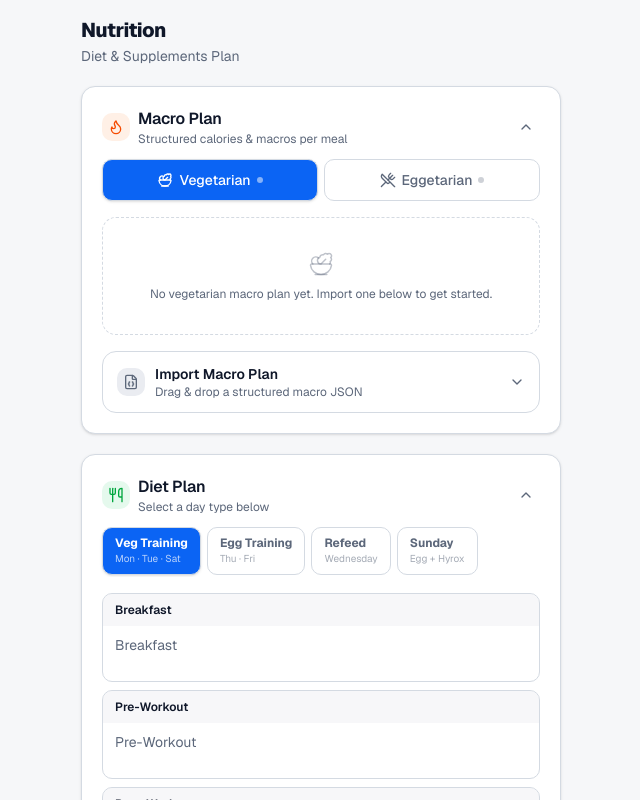
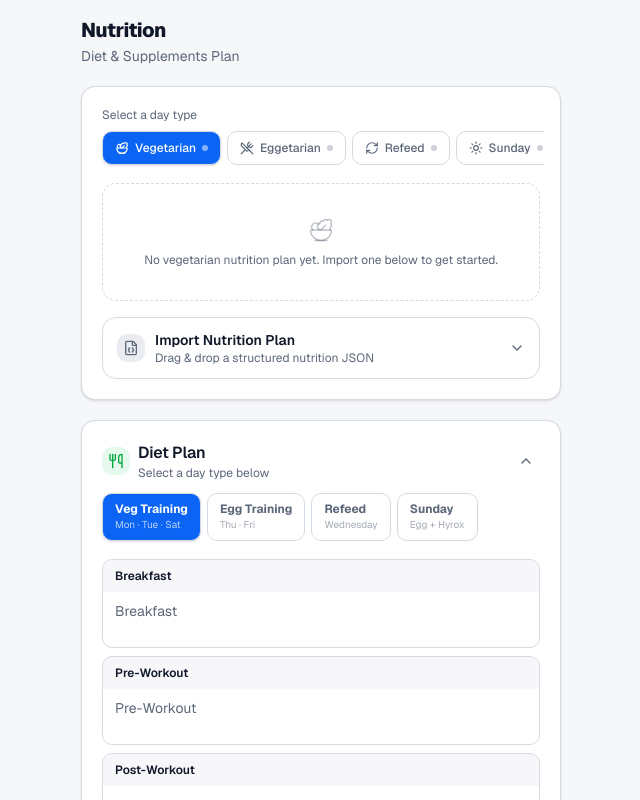
Before and after one commit to lucif3r11/ayushforge, a Next.js app: page /nutrition in a window 1280 px wide. Shown: the top 800 px of the page, without its empty margins (319-959 px from the left). Built offline with nearby package versions, Linux system fonts and the light colour scheme.

Commit message:
Fix Nutrition import to support nutrition_only type and display proper meal tables

```diff
--- a/components/nutrition/MacroPlanContent.tsx
+++ b/components/nutrition/MacroPlanContent.tsx
@@ -14,18 +14,13 @@ import {
   Wheat,
   Droplet,
   UtensilsCrossed,
+  RefreshCw,
+  Sun,
 } from "lucide-react";
 import { toast } from "sonner";
 import { useAppStore } from "@/lib/store";
-import {
-  Card,
-  CardContent,
-  CardHeader,
-  CardTitle,
-  CardDescription,
-} from "@/components/ui/card";
+import { Card, CardContent } from "@/components/ui/card";
 import { Button } from "@/components/ui/button";
-import { Input } from "@/components/ui/input";
 import { Separator } from "@/components/ui/separator";
 import { cn } from "@/lib/utils";
 import MacroPlanImporter from "@/components/nutrition/MacroPlanImporter";
@@ -63,6 +58,8 @@ function sumItems(items: MacroFoodItem[]): Totals {
 const DAY_TYPES: { key: MacroDayType; label: string; icon: typeof Salad }[] = [
   { key: "vegetarian", label: "Vegetarian", icon: Salad },
   { key: "eggetarian", label: "Eggetarian", icon: UtensilsCrossed },
+  { key: "refeed", label: "Refeed", icon: RefreshCw },
+  { key: "sunday", label: "Sunday", icon: Sun },
 ];
 
 // ─── Macro stat row (compact, color-coded) ───────────────────────────────────
@@ -91,11 +88,22 @@ function MacroStats({ totals, size = "sm" }: { totals: Totals; size?: "sm" | "md
   );
 }
 
-// ─── Food item card (always-editable, lives in horizontal scroller) ──────────
+// ─── Editable food row (lives inside a meal table) ───────────────────────────
 
 type EditableNumField = "kcal" | "protein" | "carbs" | "fat";
 
-function FoodItemCard({
+function cellInputClass(extra?: string) {
+  return cn(
+    "w-full min-w-0 bg-transparent outline-none text-xs leading-tight",
+    "placeholder:text-muted-foreground/40 rounded px-0.5 py-1 -mx-0.5",
+    "focus:bg-muted/60 transition-colors",
+    // Hide number input spin buttons — they inflate scrollWidth and clip digits in narrow cells
+    "[appearance:textfield] [&::-webkit-outer-spin-button]:appearance-none [&::-webkit-outer-spin-button]:m-0 [&::-webkit-inner-spin-button]:appearance-none [&::-webkit-inner-spin-button]:m-0",
+    extra
+  );
+}
+
+function FoodRow({
   item,
   onChange,
   onChangeNumber,
@@ -107,101 +115,85 @@ function FoodItemCard({
   onDelete: () => void;
 }) {
   return (
-    <div className="shrink-0 snap-start w-[156px] rounded-xl border border-border bg-card p-2.5 space-y-1.5 relative">
+    <tr className="border-t border-border/60">
+      <td className="py-1 pl-3 pr-1">
+        <input
+          value={item.name}
+          onChange={(e) => onChange("name", e.target.value)}
+          placeholder="Food name"
+          className={cellInputClass("font-medium text-foreground")}
+        />
+      </td>
+      <td className="py-1 pr-1">
+        <input
+          value={item.quantity}
+          onChange={(e) => onChange("quantity", e.target.value)}
+          placeholder="Qty"
+          className={cellInputClass("text-muted-foreground")}
+        />
+      </td>
+      <td className="py-1 pr-1">
+        <input
+          type="number"
+          inputMode="numeric"
+          value={item.kcal || ""}
+          onChange={(e) => onChangeNumber("kcal", e.target.value)}
+          placeholder="0"
+          min="0"
+          className={cellInputClass("text-right font-medium")}
+        />
+      </td>
+      <td className="py-1 pr-1">
+        <input
+          type="number"
+          inputMode="numeric"
+          value={item.protein || ""}
+          onChange={(e) => onChangeNumber("protein", e.target.value)}
+          placeholder="0"
+          min="0"
+          className={cellInputClass("text-right text-blue-600 dark:text-blue-400")}
+        />
+      </td>
+      <td className="py-1 pr-1">
+        <input
+          type="number"
+          inputMode="numeric"
+          value={item.carbs || ""}
+          onChange={(e) => onChangeNumber("carbs", e.target.value)}
+          placeholder="0"
+          min="0"
+          className={cellInputClass("text-right text-amber-600 dark:text-amber-400")}
+        />
+      </td>
+      <td className="py-1 pr-1">
+        <input
+          type="number"
+          inputMode="numeric"
+          value={item.fat || ""}
+          onChange={(e) => onChangeNumber("fat", e.target.value)}
+          placeholder="0"
+          min="0"
+          className={cellInputClass("text-right text-rose-600 dark:text-rose-400")}
+        />
+      </td>
+      <td className="py-1 pr-1">
         <button
           onClick={onDelete}
-        className="absolute top-1.5 right-1.5 h-6 w-6 flex items-center justify-center rounded-md text-muted-foreground/50 hover:text-destructive hover:bg-destructive/10 transition-colors z-10"
+          className="h-5 w-5 flex items-center justify-center rounded-md text-muted-foreground/40 hover:text-destructive hover:bg-destructive/10 transition-colors"
           aria-label="Remove food item"
         >
           <Trash2 className="h-3 w-3" />
         </button>
-
-      <Input
-        value={item.name}
-        onChange={(e) => onChange("name", e.target.value)}
-        placeholder="Food name"
-        className="h-8 text-xs font-medium pr-7"
-      />
-      <Input
-        value={item.quantity}
-        onChange={(e) => onChange("quantity", e.target.value)}
-        placeholder="Quantity"
-        className="h-7 text-xs text-muted-foreground"
-      />
-
-      <div className="flex items-center gap-1.5 pt-0.5">
-        <Flame className="h-3 w-3 text-orange-500 shrink-0" />
-        <Input
-          type="number"
-          inputMode="numeric"
-          value={item.kcal || ""}
-          onChange={(e) => onChangeNumber("kcal", e.target.value)}
-          placeholder="kcal"
-          className="h-7 text-xs text-center px-1"
-          min="0"
-        />
-      </div>
-
-      <div className="grid grid-cols-3 gap-1">
-        <div className="space-y-0.5">
-          <span className="flex items-center justify-center gap-0.5 text-[9px] font-semibold text-blue-600 dark:text-blue-400">
-            <Drumstick className="h-2.5 w-2.5" /> P
-          </span>
-          <Input
-            type="number"
-            inputMode="numeric"
-            value={item.protein || ""}
-            onChange={(e) => onChangeNumber("protein", e.target.value)}
-            className="h-7 text-xs text-center px-0.5"
-            min="0"
-          />
-        </div>
-        <div className="space-y-0.5">
-          <span className="flex items-center justify-center gap-0.5 text-[9px] font-semibold text-amber-600 dark:text-amber-400">
-            <Wheat className="h-2.5 w-2.5" /> C
-          </span>
-          <Input
-            type="number"
-            inputMode="numeric"
-            value={item.carbs || ""}
-            onChange={(e) => onChangeNumber("carbs", e.target.value)}
-            className="h-7 text-xs text-center px-0.5"
-            min="0"
-          />
-        </div>
-        <div className="space-y-0.5">
-          <span className="flex items-center justify-center gap-0.5 text-[9px] font-semibold text-rose-600 dark:text-rose-400">
-            <Droplet className="h-2.5 w-2.5" /> F
-          </span>
-          <Input
-            type="number"
-            inputMode="numeric"
-            value={item.fat || ""}
-            onChange={(e) => onChangeNumber("fat", e.target.value)}
-            className="h-7 text-xs text-center px-0.5"
-            min="0"
-          />
-        </div>
-      </div>
-    </div>
+      </td>
+    </tr>
   );
 }
 
-function AddFoodItemCard({ onAdd }: { onAdd: () => void }) {
-  return (
-    <button
-      onClick={onAdd}
-      className="shrink-0 snap-start w-[72px] rounded-xl border border-dashed border-border flex flex-col items-center justify-center gap-1.5 text-muted-foreground hover:text-foreground hover:border-primary/50 hover:bg-primary/5 transition-colors"
-    >
-      <Plus className="h-4 w-4" />
-      <span className="text-[10px] font-medium leading-tight text-center px-1">Add food</span>
-    </button>
-  );
-}
+// ─── Meal table (clean Food | Quantity | Kcal | P | C | F layout) ────────────
 
-// ─── Meal block ───────────────────────────────────────────────────────────────
+const ROW_COLLAPSE_THRESHOLD = 6;
 
-function MealBlock({
+function MealTable({
   meal,
   onUpdateItem,
   onUpdateItemNumber,
@@ -214,18 +206,43 @@ function MealBlock({
   onAddItem: () => void;
   onDeleteItem: (itemId: string) => void;
 }) {
+  const isLong = meal.items.length > ROW_COLLAPSE_THRESHOLD;
+  // Long meals start collapsed (accordion) to keep the page from getting too tall
+  const [expanded, setExpanded] = useState(!isLong);
   const totals = useMemo(() => sumItems(meal.items), [meal.items]);
+
+  const visibleItems = isLong && !expanded ? meal.items.slice(0, ROW_COLLAPSE_THRESHOLD) : meal.items;
+  const hiddenCount = meal.items.length - visibleItems.length;
 
   return (
     <div className="rounded-xl border border-border overflow-hidden">
       <div className="flex items-center justify-between gap-2 px-3 py-2.5 bg-muted/40">
         <span className="text-sm font-semibold shrink-0">{meal.name}</span>
-        {meal.items.length > 0 && <MacroStats totals={totals} />}
+        {meal.items.length > 0 && (
+          <span className="text-xs text-muted-foreground">
+            {Math.round(totals.kcal)} kcal · {meal.items.length} item{meal.items.length !== 1 ? "s" : ""}
+          </span>
+        )}
       </div>
-      <div className="p-2.5">
-        <div className="flex gap-2 overflow-x-auto snap-x snap-proximity pb-1 -mx-1 px-1">
-          {meal.items.map((item) => (
-            <FoodItemCard
+
+      {meal.items.length > 0 && (
+        <div className="overflow-x-auto">
+          <table className="w-full text-xs border-collapse table-fixed">
+            <thead>
+              <tr className="text-[9px] uppercase tracking-wide text-muted-foreground/70">
+                {/* Food has no fixed width — it absorbs whatever space is left */}
+                <th className="text-left font-semibold pl-3 pr-1 py-1.5">Food</th>
+                <th className="w-[54px] text-left font-semibold pr-1 py-1.5">Qty</th>
+                <th className="w-9 text-right font-semibold pr-1 py-1.5">Kcal</th>
+                <th className="w-7 text-right font-semibold pr-1 py-1.5">P</th>
+                <th className="w-7 text-right font-semibold pr-1 py-1.5">C</th>
+                <th className="w-7 text-right font-semibold pr-1.5 py-1.5">F</th>
+                <th className="w-6" />
+              </tr>
+            </thead>
+            <tbody>
+              {visibleItems.map((item) => (
+                <FoodRow
                   key={item.id}
                   item={item}
                   onChange={(field, value) => onUpdateItem(item.id, field, value)}
@@ -233,8 +250,41 @@ function MealBlock({
                   onDelete={() => onDeleteItem(item.id)}
                 />
               ))}
-          <AddFoodItemCard onAdd={onAddItem} />
+            </tbody>
+            <tfoot>
+              <tr className="border-t border-border font-semibold">
+                <td className="pl-3 pr-1.5 py-1.5 text-foreground" colSpan={2}>
+                  Meal total
+                </td>
+                <td className="text-right pr-1.5 py-1.5 text-foreground">{Math.round(totals.kcal)}</td>
+                <td className="text-right pr-1 py-1.5 text-blue-600 dark:text-blue-400">{Math.round(totals.protein)}</td>
+                <td className="text-right pr-1 py-1.5 text-amber-600 dark:text-amber-400">{Math.round(totals.carbs)}</td>
+                <td className="text-right pr-2 py-1.5 text-rose-600 dark:text-rose-400">{Math.round(totals.fat)}</td>
+                <td />
+              </tr>
+            </tfoot>
+          </table>
         </div>
+      )}
+
+      <div className="flex items-center justify-between gap-2 px-3 py-2 border-t border-border">
+        {isLong ? (
+          <button
+            onClick={() => setExpanded((v) => !v)}
+            className="text-xs font-medium text-primary hover:underline"
+          >
+            {expanded ? "Show less" : `Show ${hiddenCount} more item${hiddenCount !== 1 ? "s" : ""}`}
+          </button>
+        ) : (
+          <span />
+        )}
+        <button
+          onClick={onAddItem}
+          className="flex items-center gap-1 text-xs font-medium text-muted-foreground hover:text-foreground transition-colors"
+        >
+          <Plus className="h-3 w-3" />
+          Add food
+        </button>
       </div>
     </div>
   );
@@ -255,7 +305,7 @@ function SaveBar({ dirty, onSave }: { dirty: boolean; onSave: () => void }) {
       )}
       <Button size="sm" onClick={onSave} disabled={!dirty} className="gap-1.5">
         <Save className="h-3.5 w-3.5" />
-        Save Macro Plan
+        Save Nutrition Plan
       </Button>
     </div>
   );
@@ -268,7 +318,7 @@ function EmptyDayPlan({ label }: { label: string }) {
     <div className="rounded-xl border border-dashed border-border py-8 flex flex-col items-center gap-2 text-center px-4">
       <Salad className="h-7 w-7 text-muted-foreground/40" strokeWidth={1.25} />
       <p className="text-xs text-muted-foreground">
-        No {label.toLowerCase()} macro plan yet. Import one below to get started.
+        No {label.toLowerCase()} nutrition plan yet. Import one below to get started.
       </p>
     </div>
   );
@@ -283,7 +333,6 @@ export default function MacroPlanContent() {
   const planUpdatedAt = useAppStore((s) => s.macroPlan.updatedAt);
   const setMacroPlan = useAppStore((s) => s.setMacroPlan);
 
-  const [expanded, setExpanded] = useState(true);
   const [importOpen, setImportOpen] = useState(false);
   const [selectedType, setSelectedType] = useState<MacroDayType>("vegetarian");
   const [draft, setDraft] = useState<MacroDayPlan | null>(null);
@@ -292,7 +341,7 @@ export default function MacroPlanContent() {
   // Restore last-used day type
   useEffect(() => {
     const saved = localStorage.getItem(LS_DAY_TYPE_KEY);
-    if (saved === "vegetarian" || saved === "eggetarian") setSelectedType(saved);
+    if (DAY_TYPES.some((d) => d.key === saved)) setSelectedType(saved as MacroDayType);
   }, []);
 
   // Re-sync draft from store whenever the plan or selected type changes
@@ -384,7 +433,7 @@ export default function MacroPlanContent() {
     const updated: MacroPlan = { ...macroPlan, dayPlans: [...others, draft] };
     setMacroPlan(updated);
     setDirty(false);
-    toast.success(`${dayTypeMeta(selectedType).label} macro plan saved!`);
+    toast.success(`${dayTypeMeta(selectedType).label} nutrition plan saved!`);
   }, [draft, macroPlan, setMacroPlan, selectedType]);
 
   function dayTypeMeta(key: MacroDayType) {
@@ -397,39 +446,14 @@ export default function MacroPlanContent() {
   );
 
   const activeMeta = dayTypeMeta(selectedType);
-  const totalItems = draft ? draft.meals.reduce((a, m) => a + m.items.length, 0) : 0;
 
   return (
     <Card>
-      <CardHeader className={expanded ? "pb-3" : "pb-4"}>
-        <div className="flex items-center justify-between gap-2">
-          <div className="flex items-center gap-2 min-w-0">
-            <div className="rounded-lg bg-orange-500/10 p-1.5 shrink-0">
-              <Flame className="h-4 w-4 text-orange-600 dark:text-orange-400" />
-            </div>
-            <div className="min-w-0">
-              <CardTitle className="text-base">Macro Plan</CardTitle>
-              <CardDescription className="text-xs">
-                {draft
-                  ? `${draft.meals.length} meal${draft.meals.length !== 1 ? "s" : ""} · ${totalItems} items · ${activeMeta.label}`
-                  : "Structured calories & macros per meal"}
-              </CardDescription>
-            </div>
-          </div>
-          <button
-            onClick={() => setExpanded((v) => !v)}
-            className="p-1.5 rounded-lg text-muted-foreground hover:bg-muted transition-colors shrink-0"
-            aria-label={expanded ? "Collapse macro plan" : "Expand macro plan"}
-          >
-            <ChevronDown className={cn("h-4 w-4 transition-transform", expanded && "rotate-180")} />
-          </button>
-        </div>
-      </CardHeader>
-
-      {expanded && (
-        <CardContent className="space-y-4">
+      <CardContent className="space-y-4 pt-5">
         {/* Day-type selector */}
-          <div className="flex gap-1.5">
+        <div>
+          <p className="text-xs text-muted-foreground mb-2">Select a day type</p>
+          <div className="flex gap-1.5 overflow-x-auto pb-0.5 -mx-1 px-1">
             {DAY_TYPES.map((dt) => {
               const Icon = dt.icon;
               const hasPlan = macroPlan.dayPlans.some((p) => p.dayType === dt.key);
@@ -438,13 +462,13 @@ export default function MacroPlanContent() {
                   key={dt.key}
                   onClick={() => handleTypeChange(dt.key)}
                   className={cn(
-                    "flex-1 flex items-center justify-center gap-1.5 px-3 py-2.5 rounded-lg border text-sm font-medium transition-all",
+                    "flex-shrink-0 flex items-center justify-center gap-1.5 px-3 py-2 rounded-lg border text-xs font-medium transition-all",
                     selectedType === dt.key
                       ? "border-primary bg-primary text-primary-foreground shadow-sm"
                       : "border-border text-muted-foreground hover:border-primary/40 hover:bg-primary/5 hover:text-foreground"
                   )}
                 >
-                  <Icon className="h-4 w-4" />
+                  <Icon className="h-3.5 w-3.5" />
                   {dt.label}
                   {!hasPlan && (
                     <span className={cn(
@@ -456,13 +480,14 @@ export default function MacroPlanContent() {
               );
             })}
           </div>
+        </div>
 
         {draft && dayTotals ? (
           <>
             {/* Day totals banner */}
             <div className="rounded-xl border border-orange-500/20 bg-orange-500/5 px-3.5 py-3 space-y-1">
               <p className="text-[10px] font-semibold uppercase tracking-wide text-muted-foreground">
-                  Daily total{draft.label ? ` · ${draft.label}` : ""}
+                Daily total{draft.label ? ` · ${draft.label}` : ` · ${activeMeta.label}`}
               </p>
               <MacroStats totals={dayTotals} size="md" />
             </div>
@@ -470,7 +495,7 @@ export default function MacroPlanContent() {
             {/* Meals */}
             <div className="space-y-3">
               {draft.meals.map((meal) => (
-                  <MealBlock
+                <MealTable
                   key={meal.id}
                   meal={meal}
                   onUpdateItem={(itemId, field, value) => updateItem(meal.id, itemId, field, value)}
@@ -499,8 +524,8 @@ export default function MacroPlanContent() {
                 <FileJson className="h-4 w-4 text-muted-foreground" />
               </div>
               <div>
-                  <p className="text-sm font-semibold">Import Macro Plan</p>
-                  <p className="text-xs text-muted-foreground">Drag & drop a structured macro JSON</p>
+                <p className="text-sm font-semibold">Import Nutrition Plan</p>
+                <p className="text-xs text-muted-foreground">Drag & drop a structured nutrition JSON</p>
               </div>
             </div>
             <ChevronDown
@@ -520,7 +545,6 @@ export default function MacroPlanContent() {
           )}
         </div>
       </CardContent>
-      )}
     </Card>
   );
 }
--- a/components/nutrition/MacroPlanImporter.tsx
+++ b/components/nutrition/MacroPlanImporter.tsx
@@ -43,16 +43,36 @@ const DAY_TYPE_ALIASES: Record<string, MacroDayType> = {
   eggtraining: "eggetarian",
   nonveg: "eggetarian",
   "non-veg": "eggetarian",
+  refeed: "refeed",
+  carbrefeed: "refeed",
+  wednesday: "refeed",
+  sunday: "sunday",
+  egghyrox: "sunday",
 };
 
 function normalizeDayType(val: unknown): MacroDayType | null {
   if (typeof val !== "string") return null;
-  const key = val.toLowerCase().trim().replace(/[\s_]/g, "");
-  return DAY_TYPE_ALIASES[key] ?? null;
+  const key = val.toLowerCase().trim().replace(/[\s_-]/g, "");
+  if (DAY_TYPE_ALIASES[key]) return DAY_TYPE_ALIASES[key];
+
+  // Fall back to fuzzy matching against descriptive labels like
+  // "Veg Training Day" / "Egg Training Day" / "Refeed (Wednesday)" / "Sunday — Egg + Hyrox"
+  if (key.includes("egg")) return "eggetarian";
+  if (key.includes("veg")) return "vegetarian";
+  if (key.includes("refeed") || key.includes("wednesday") || key.includes("carb")) return "refeed";
+  if (key.includes("sunday") || key.includes("hyrox")) return "sunday";
+  return null;
 }
 
+const DAY_TYPE_LABELS: Record<MacroDayType, string> = {
+  vegetarian: "Vegetarian",
+  eggetarian: "Eggetarian",
+  refeed: "Refeed",
+  sunday: "Sunday",
+};
+
 function dayTypeLabel(t: MacroDayType): string {
-  return t === "vegetarian" ? "Vegetarian" : "Eggetarian";
+  return DAY_TYPE_LABELS[t];
 }
 
 // ─── Parsing ──────────────────────────────────────────────────────────────────
@@ -92,7 +112,7 @@ function parseMeal(raw: unknown): MacroMeal | null {
 function parseDayPlan(raw: unknown): MacroDayPlan | null {
   if (!raw || typeof raw !== "object") return null;
   const plan = raw as Record<string, unknown>;
-  const dayType = normalizeDayType(plan.dayType ?? plan.type ?? plan.day);
+  const dayType = normalizeDayType(plan.dayType ?? plan.type ?? plan.name ?? plan.day);
   if (!dayType) return null;
   const mealsRaw = Array.isArray(plan.meals) ? plan.meals : [];
   const meals = mealsRaw
@@ -111,11 +131,14 @@ function parseMacroPlanFile(raw: unknown): MacroImportData | null {
   if (!raw || typeof raw !== "object") return null;
   const obj = raw as Record<string, unknown>;
 
-  // Accept { type: "ironclad-macro-plan", dayPlans: [...] } or relaxed { dayPlans: [...] }
+  // Accept { type: "nutrition_only", dayTypes: [...] } (preferred format),
+  // { type: "ironclad-macro-plan", dayPlans: [...] } / relaxed { dayPlans: [...] },
   // or a full Ironclad backup with data.macroPlan
   let dayPlansRaw: unknown[] | null = null;
 
-  if (Array.isArray(obj.dayPlans)) {
+  if (Array.isArray(obj.dayTypes)) {
+    dayPlansRaw = obj.dayTypes;
+  } else if (Array.isArray(obj.dayPlans)) {
     dayPlansRaw = obj.dayPlans;
   } else if (obj.appName === "Ironclad" && obj.data && typeof obj.data === "object") {
     const d = (obj.data as Record<string, unknown>).macroPlan;
@@ -242,9 +265,9 @@ export default function MacroPlanImporter() {
         const data = parseMacroPlanFile(raw);
 
         if (!data) {
-          toast.error("No macro plan recognised in this file.", {
+          toast.error("No nutrition plan recognised in this file.", {
             description:
-              'Expected { type: "ironclad-macro-plan", dayPlans: [...] } — see Ironclad_Nutrition_Format.md.',
+              'Expected { type: "nutrition_only", dayTypes: [...] } — see Ironclad_Nutrition_Format.md.',
           });
           return;
         }
@@ -305,7 +328,7 @@ export default function MacroPlanImporter() {
         `${totalMeals} meal${totalMeals !== 1 ? "s" : ""} · ${totalItems} food item${totalItems !== 1 ? "s" : ""}`
       );
       setStep("success");
-      toast.success("Macro plan imported!");
+      toast.success("Nutrition plan imported!");
     } catch {
       toast.error("Import failed.");
     } finally {
@@ -327,7 +350,7 @@ export default function MacroPlanImporter() {
           <CheckCircle2 className="h-4 w-4 text-green-500 shrink-0 mt-0.5" />
           <div>
             <p className="text-sm font-semibold text-green-700 dark:text-green-400">
-              Macro plan imported!
+              Nutrition plan imported!
             </p>
             <p className="text-xs text-muted-foreground mt-0.5">{successMsg}</p>
           </div>
@@ -416,7 +439,7 @@ export default function MacroPlanImporter() {
         </div>
         <div className="text-center pointer-events-none">
           <p className="text-sm font-medium">
-            {dragOver ? "Drop to import" : "Drop macro plan here"}
+            {dragOver ? "Drop to import" : "Drop nutrition plan here"}
           </p>
           <p className="text-xs text-muted-foreground mt-0.5">
             or click to select a .json file
@@ -434,7 +457,7 @@ export default function MacroPlanImporter() {
 
       <p className="text-xs text-muted-foreground text-center">
         Accepts{" "}
-        <code className="bg-muted px-1 py-0.5 rounded text-xs">ironclad-macro-plan</code>{" "}
+        <code className="bg-muted px-1 py-0.5 rounded text-xs">nutrition_only</code>{" "}
         JSON — see <span className="font-medium">Ironclad_Nutrition_Format.md</span> for the spec.
       </p>
     </div>
--- a/components/nutrition/NutritionContent.tsx
+++ b/components/nutrition/NutritionContent.tsx
@@ -333,7 +333,7 @@ export default function NutritionContent() {
       )}
 
       {/* ══════════════════════════════════════════════
-          MACRO PLAN (structured calories & macros)
+          STRUCTURED NUTRITION TABLES (calories & macros per meal)
       ══════════════════════════════════════════════ */}
       <MacroPlanContent />
 
--- a/lib/types.ts
+++ b/lib/types.ts
@@ -175,7 +175,7 @@ export interface MacroMeal {
   items: MacroFoodItem[];
 }
 
-export type MacroDayType = "vegetarian" | "eggetarian";
+export type MacroDayType = "vegetarian" | "eggetarian" | "refeed" | "sunday";
 
 export interface MacroDayPlan {
   id: string;
```
Also changed, not shown: 1 other file (tests, documents, lock files or other folders). Lines whose indentation alone changed are shown as unchanged.
